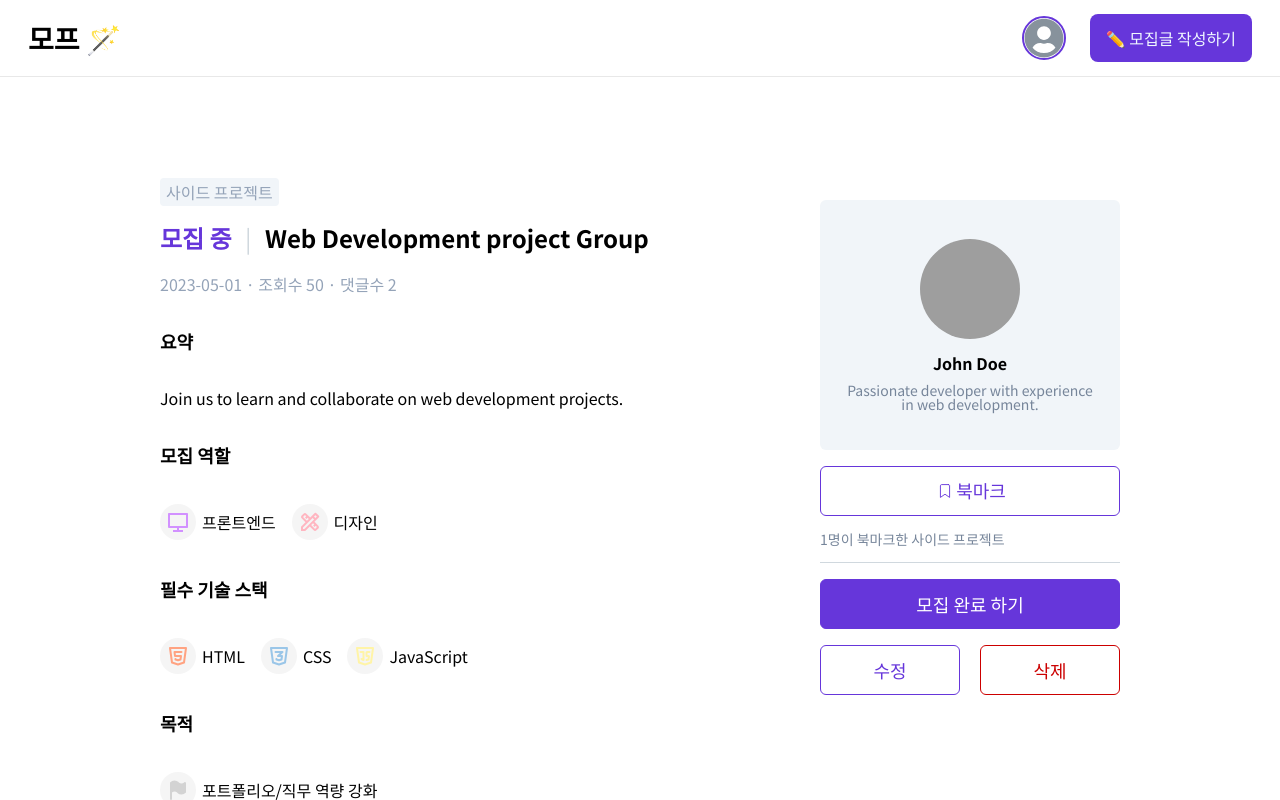
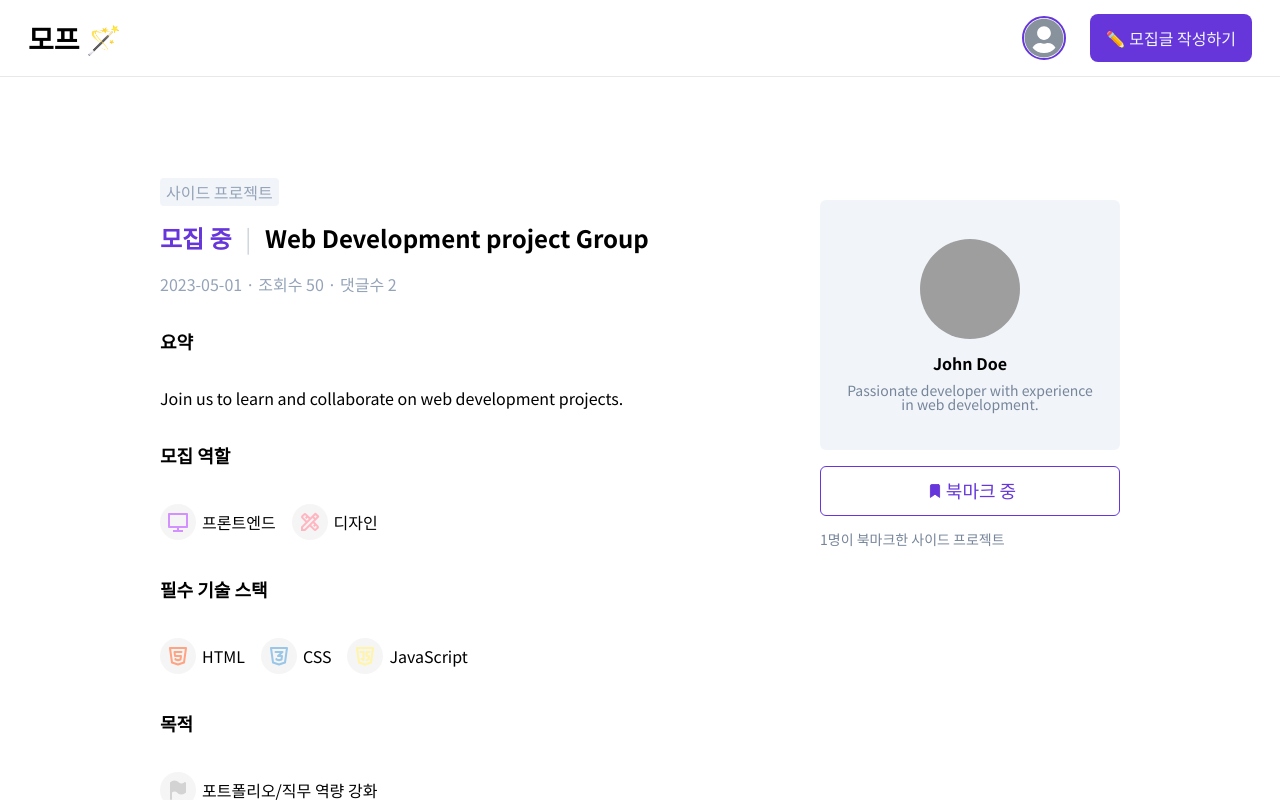
Before and after one commit to junhui324/MoGakPpo, a React (Create React App) app: page / in a window 1280 px wide. Both pictures are taken after a click on the item 810 px from the left and 350 px from the top of the page. Shown: the top 800 px of the page. Built offline with nearby package versions, Linux system fonts and the light colour scheme; grey boxes are pictures that could not be loaded.

Commit message:
Feat: mock데이터 수정 및 인터페이스 수정

```diff
--- a/public/mock/projects/1.json
+++ /dev/null
@@ -1,27 +0,0 @@
-{
-  "project_id": 1,
-  "author_id": 1,
-  "author_name": "John Doe",
-  "author_introduction": "Passionate developer with experience in web development.",
-  "author_img": "https://w7.pngwing.com/pngs/340/956/png-transparent-profile-user-icon-computer-icons-user-profile-head-ico-miscellaneous-black-desktop-wallpaper-thumbnail.png",
-  "project_type": "PROJECT",
-  "project_recruitment_status": "RECRUITING",
-  "project_title": "Web Development project Group",
-  "project_summary": "Join us to learn and collaborate on web development projects.",
-  "project_recruitment_roles": { "roleList": ["FRONT", "DESIGN"] },
-  "project_required_stacks": { "stackList": ["HTML", "CSS", "JavaScript"] },
-  "project_goal": "PORTFOLIO",
-  "project_participation_time": "LESS",
-  "project_introduction": "We are a project group focused on web development. All skill levels are welcome!",
-  "project_bookmarks": {
-    "bookmarkList": [
-      {
-        "user_name": "토끼",
-        "user_img": "https://w7.pngwing.com/pngs/340/956/png-transparent-profile-user-icon-computer-icons-user-profile-head-ico-miscellaneous-black-desktop-wallpaper-thumbnail.png"
-      }
-    ]
-  },
-  "project_views": 50,
-  "project_created_at": "2023-05-01 12:03",
-  "project_comments_count": 2
-}
--- /dev/null
+++ b/public/mock/projects/info/1.json
@@ -0,0 +1,28 @@
+{
+  "project_id": 1,
+  "project_type": "PROJECT",
+  "project_recruitment_status": "RECRUITING",
+  "project_title": "Web Development project Group",
+  "project_summary": "Join us to learn and collaborate on web development projects.",
+  "project_recruitment_roles": { "roleList": ["FRONT", "DESIGN"] },
+  "project_required_stacks": { "stackList": ["HTML", "CSS", "JavaScript"] },
+  "project_goal": "PORTFOLIO",
+  "project_participation_time": "LESS",
+  "project_introduction": "We are a project group focused on web development. All skill levels are welcome!",
+  "project_img": null,
+  "project_bookmark_count": 1,
+  "project_comments_count": 2,
+  "project_views_count": 50,
+  "project_created_at": "2023-05-01 12:03",
+  "project_bookmark_users": [
+    {
+      "user_name": "토끼",
+      "user_img": "https://w7.pngwing.com/pngs/340/956/png-transparent-profile-user-icon-computer-icons-user-profile-head-ico-miscellaneous-black-desktop-wallpaper-thumbnail.png"
+    }
+  ],
+  "user_id": 1,
+  "user_name": "John Doe",
+  "user_introduction": "Passionate developer with experience in web development.",
+  "user_img": "https://w7.pngwing.com/pngs/340/956/png-transparent-profile-user-icon-computer-icons-user-profile-head-ico-miscellaneous-black-desktop-wallpaper-thumbnail.png",
+  "is_bookmarked": true
+}
--- a/src/apis/Fetcher.ts
+++ b/src/apis/Fetcher.ts
@@ -9,7 +9,7 @@ const domain = `/mock`;
 
 // 개별 프로젝트 불러오기
 async function getProject(projectId: number): Promise<ProjectType.TypeProject> {
-  const params = `projects/${projectId}.json`;
+  const params = `projects/info/${projectId}.json`;
   return await Api.get(domain, params, false);
 }
 
--- a/src/components/Project/ProjectAuthorProfile.tsx
+++ b/src/components/Project/ProjectAuthorProfile.tsx
@@ -15,11 +15,11 @@ export default function ProjectAuthorProfile({
     return (
       <div className={styles.container}>
         <div className={styles.imageBox}>
-          <img className={styles.image} src={authorData.author_img} alt="사용자 프로필" />
+          <img className={styles.image} src={authorData.user_img} alt="사용자 프로필" />
         </div>
         <div className={styles.authorBox}>
-          <p className={styles.authorName}>{authorData.author_name}</p>
-          <p className={styles.authorIntroduction}>{authorData.author_introduction}</p>
+          <p className={styles.authorName}>{authorData.user_name}</p>
+          <p className={styles.authorIntroduction}>{authorData.user_introduction}</p>
         </div>
       </div>
     );
--- a/src/components/Project/ProjectBookmarkBlock.tsx
+++ b/src/components/Project/ProjectBookmarkBlock.tsx
@@ -32,7 +32,10 @@ export default function ProjectBookmarkBlock({
   const [bookmarksCount, setBookmarksCount] = useState<number>(0);
 
   useEffect(() => {
-    bookmarksData && setBookmarksCount(bookmarksData.project_bookmarks.bookmarkList.length);
+    if (bookmarksData) {
+      setBookmarksCount(bookmarksData.project_bookmark_count);
+      setIsBookmark(bookmarksData.is_bookmarked);
+    }
   }, [bookmarksData]);
 
   const handleBookmark = () => {
--- a/src/components/Project/ProjectTitle.tsx
+++ b/src/components/Project/ProjectTitle.tsx
@@ -78,7 +78,7 @@ export default function ProjectTitle({ titleData }: { titleData: TypeProjectTitl
         <div>
           <span>{projectDate()}</span>
           <span> · </span>
-          <span>조회수 {titleData.project_views}</span>
+          <span>조회수 {titleData.project_views_count}</span>
           <span> · </span>
           <span>댓글수 {commentsCount}</span>
         </div>
--- a/src/components/ProjectList/Project.tsx
+++ b/src/components/ProjectList/Project.tsx
@@ -28,7 +28,7 @@ function Project({ projectData }: projectDataProps) {
     project_participation_time: participationTime,
     project_bookmark_count: bookmarkCount,
     project_comments_count: commentsCount,
-    project_views: viewsCount,
+    project_views_count: viewsCount,
     project_created_at: createdAt,
   } = projectData;
   return (
--- a/src/pages/MyPage/Posts.tsx
+++ b/src/pages/MyPage/Posts.tsx
@@ -37,7 +37,7 @@ function Posts() {
                   project_participation_time,
                   project_bookmark_count,
                   project_comments_count,
-                  project_views,
+                  project_views_count,
                   project_created_at,
                 } = post.project;
 
@@ -50,7 +50,7 @@ function Posts() {
                   project_participation_time,
                   project_bookmark_count,
                   project_comments_count,
-                  project_views,
+                  project_views_count,
                   project_created_at,
                 };
 
--- a/src/pages/Project/index.tsx
+++ b/src/pages/Project/index.tsx
@@ -14,6 +14,9 @@ import * as ProjectType from '../../interfaces/Project.interface';
 // 스타일
 import styles from './Project.module.scss';
 import { BiDotsVertical } from 'react-icons/bi';
+
+//상수
+import ROUTES from '../../constants/Routes';
 
 const LOADING_LOGO_SIZE: number = 32;
 const LOADING_LOGO_COLOR: string = '#95a4b0';
@@ -54,9 +57,8 @@ function Project() {
       const data: ProjectType.TypeProject = await Fetcher.getProject(projectId);
       setProjectData(data);
     } catch (loadingError) {
-      alert('올바르지 않은 주소입니다.');
       // 경로 나중에 상수로 바꿀 필요 있음
-      navigate('/');
+      navigate(ROUTES.MAIN);
     } finally {
       setIsLoading(false);
     }
@@ -64,8 +66,9 @@ function Project() {
 
   // 글 작성자가 현재 작성자인지 확인하는 함수
   const isAuthor = (): boolean => {
-    // 전역적인 userId와 author_id아이디가 같으면 true를 호출합니다.
-    return true;
+    // 전역적인 userId와 user_id아이디가 같으면 true를 호출합니다.
+    const userId = Number(localStorage.getItem('user_id'));
+    return userId === projectData?.user_id ? true : false;
   };
 
   // 게시글 아이디에 맞게 로딩할 것
@@ -83,7 +86,7 @@ function Project() {
             project_title: projectData.project_title,
             project_created_at: projectData.project_created_at,
             project_comments_count: projectData.project_comments_count,
-            project_views: projectData.project_views,
+            project_views_count: projectData.project_views_count,
           }
         : null;
     });
@@ -102,18 +105,20 @@ function Project() {
     setAuthorData(() => {
       return projectData
         ? {
-            author_id: projectData.author_id,
-            author_name: projectData.author_name,
-            author_introduction: projectData.author_introduction,
-            author_img: projectData.author_img,
+            user_id: projectData.user_id,
+            user_name: projectData.user_name,
+            user_introduction: projectData.user_introduction,
+            user_img: projectData.user_img,
           }
         : null;
     });
     setBookmarksData(() => {
       return projectData
         ? {
+            is_bookmarked: projectData.is_bookmarked,
+            project_bookmark_count: projectData.project_bookmark_count,
             project_type: projectData.project_type,
-            project_bookmarks: { bookmarkList: projectData.project_bookmarks.bookmarkList },
+            project_bookmark_users: projectData.project_bookmark_users,
           }
         : null;
     });
@@ -121,6 +126,7 @@ function Project() {
       return projectData
         ? {
             project_id: projectData.project_id,
+            user_id: projectData.user_id,
             project_recruitment_status: projectData.project_recruitment_status,
           }
         : null;
```
Also changed, not shown: src/interfaces/Project.interface.ts (+19 -14 lines).
